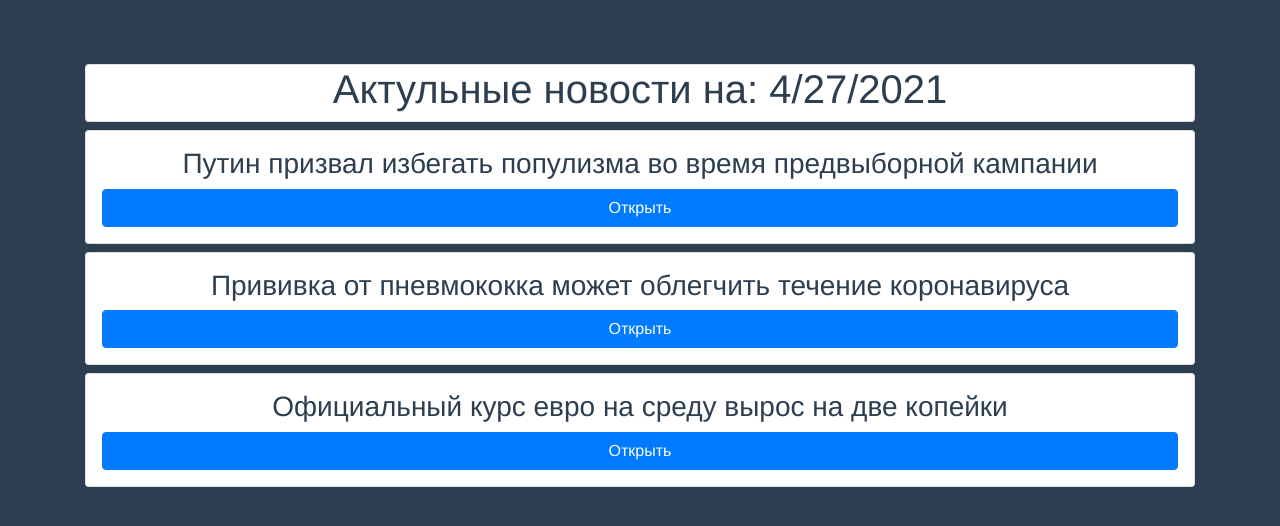
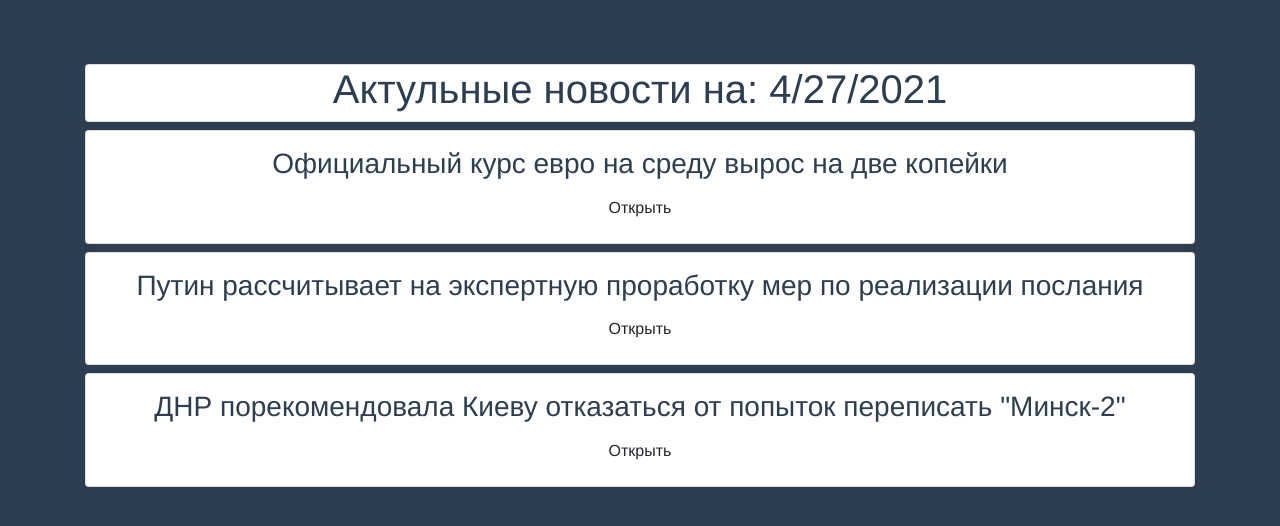
Before and after one commit to makaev-mk/test-vue, a Vue app: page / in a window 1280 px wide. Shown: the top 526 px of the page. Built offline with nearby package versions, Linux system fonts and the light colour scheme.

Commit message:
lesson props

```diff
--- a/src/App.vue
+++ b/src/App.vue
@@ -3,15 +3,15 @@
     <div class="card">
       <h1>Актульные новости на: {{ dateNews }} </h1>
     </div>
-    <div class="card mt-2 p-3" v-for="item in news" :key="item">
-      <h3>{{ item }}</h3>
-      <p v-if="isOpen">Lorem ipsum dolor sit amet, consectetur adipisicing elit. Cupiditate dignissimos eveniet facere id illo ipsum laboriosam magni, nihil nobis non nulla rem repudiandae sit sunt vel velit voluptatibus. Praesentium, quibusdam.</p>
-      <button class="btn btn-primary" @click="isOpen = !isOpen">Открыть</button>
-    </div>
+    <AppNews v-for="item in news"
+              :title="item"
+             :key="item"
+    />
   </div>
 </template>
 
 <script>
+import AppNews from './components/AppNews'
 
 export default {
   name: 'App',
@@ -19,11 +19,10 @@ export default {
     return {
       dateNews : new Date().toLocaleDateString(),
       news: [
-          'Путин призвал избегать популизма во время предвыборной кампании',
-          'Прививка от пневмококка может облегчить течение коронавируса',
-          'Официальный курс евро на среду вырос на две копейки'
-      ],
-      isOpen: false
+        'Официальный курс евро на среду вырос на две копейки',
+        'Путин рассчитывает на экспертную проработку мер по реализации послания',
+        'ДНР порекомендовала Киеву отказаться от попыток переписать "Минск-2"'
+      ]
     }
   },
   methods: {
@@ -32,6 +31,7 @@ export default {
     }
   },
   components: {
+    AppNews
   }
 }
 </script>
--- /dev/null
+++ b/src/components/AppNews.vue
@@ -0,0 +1,24 @@
+<template>
+  <div>
+    <div class="card mt-2 p-3">
+      <h3>{{ title }}</h3>
+      <p v-if="isOpen">Lorem ipsum dolor sit amet, consectetur adipisicing elit. Cupiditate dignissimos eveniet facere id illo ipsum laboriosam magni, nihil nobis non nulla rem repudiandae sit sunt vel velit voluptatibus. Praesentium, quibusdam.</p>
+      <button class="btn" @click="isOpen = !isOpen">Открыть</button>
+    </div>
+  </div>
+</template>
+
+<script>
+export default {
+  props: ['title'],
+  data() {
+    return {
+      isOpen: false
+    }
+  }
+}
+</script>
+
+<style scoped>
+
+</style>
```
